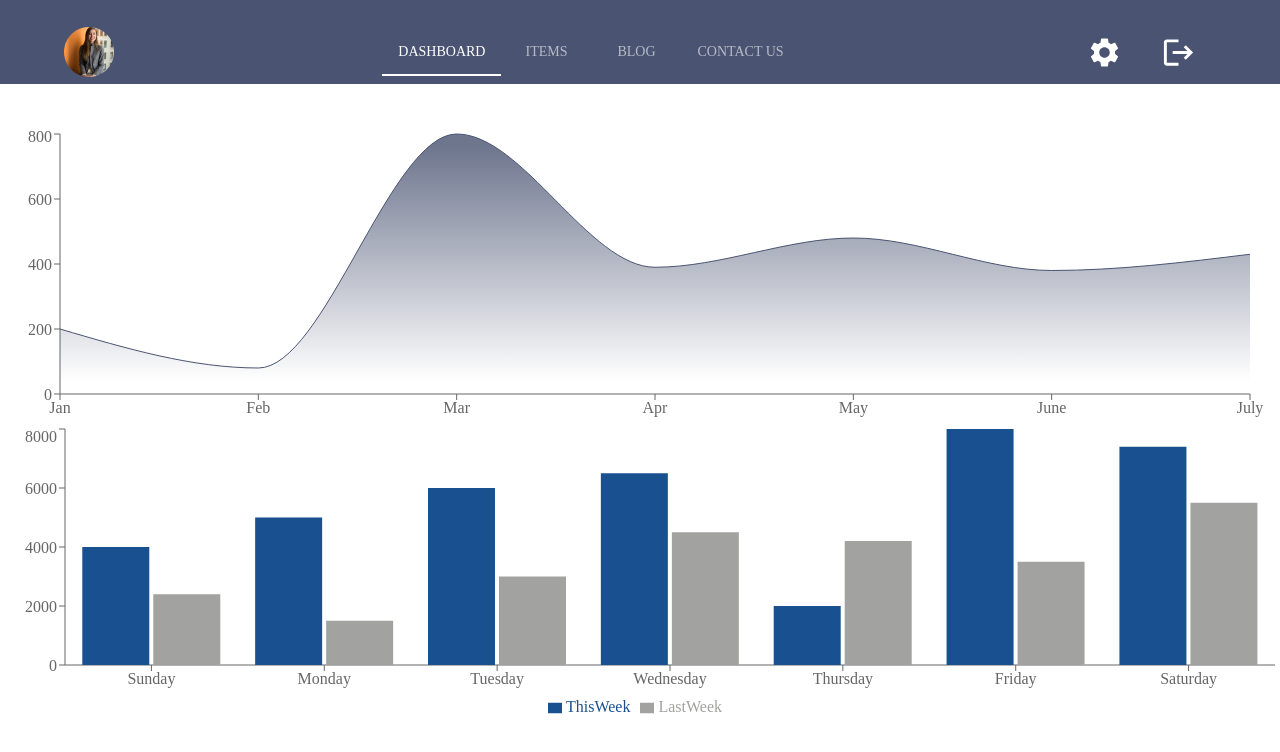
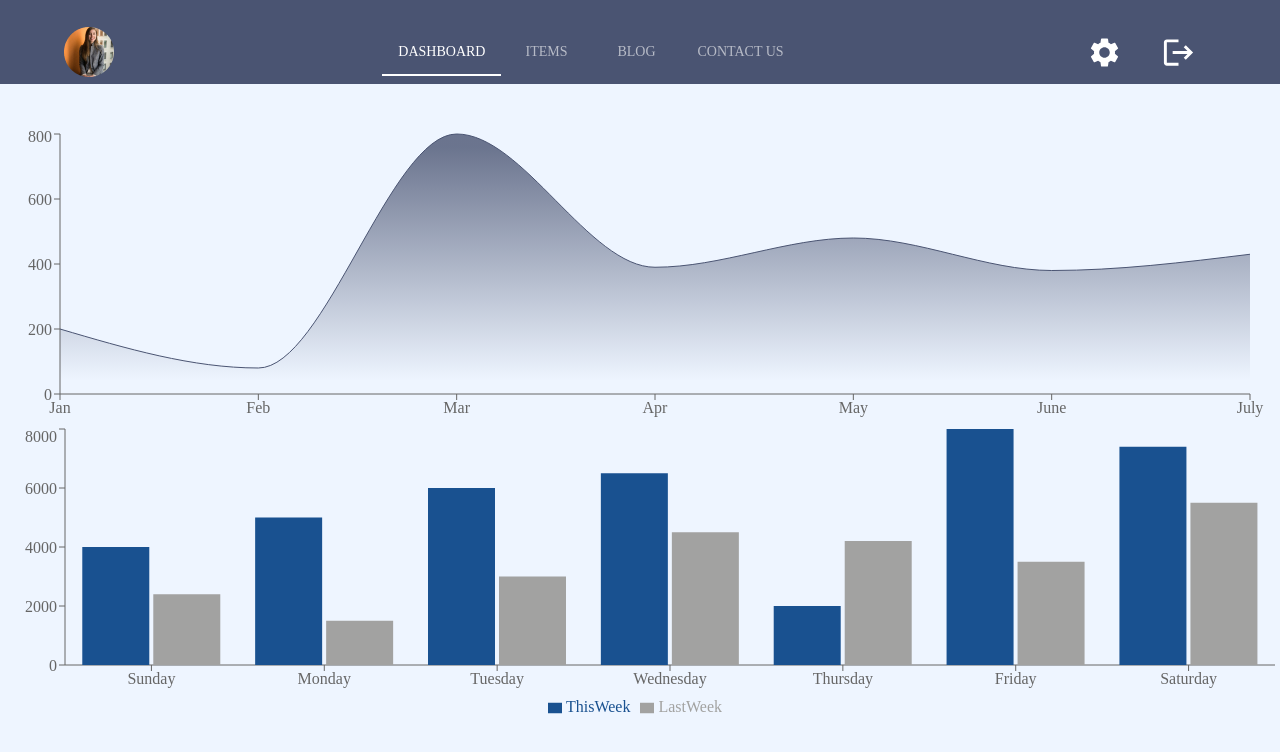
Before and after one commit to Software-Lifecycle-Consultants/slc-open-hms, a Next.js app: page /admin/dashboard in a window 1280 px wide. Shown: the top 752 px of the page. Built offline with nearby package versions, Linux system fonts and the light colour scheme.

Commit message:
Changed the background color and Added height

```diff
--- a/app/admin/dashboard/page.tsx
+++ b/app/admin/dashboard/page.tsx
@@ -15,7 +15,7 @@ import Charts from "@/components/admin/charts"
 const AdminDashboard = () => {
   return (
     <>
-      <Box sx={{ backgroundColor: "#FFF", padding: "40px 0", width: "100%" }}>
+      <Box sx={{ backgroundColor: "#EEF5FF", padding: "40px 0", width: "100%", height: "110vh" }}>
       <>
       <div className="flex">
 
```
